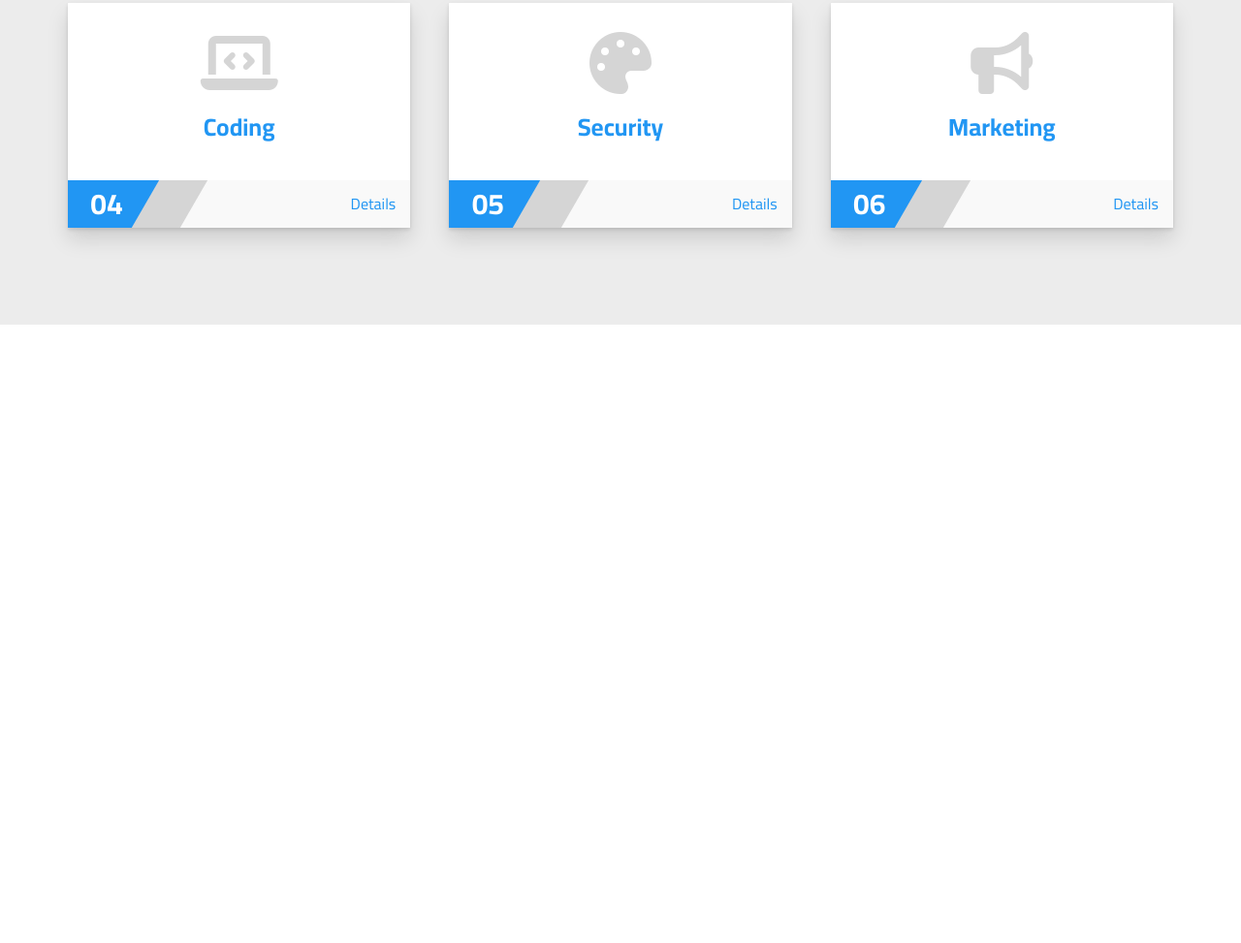
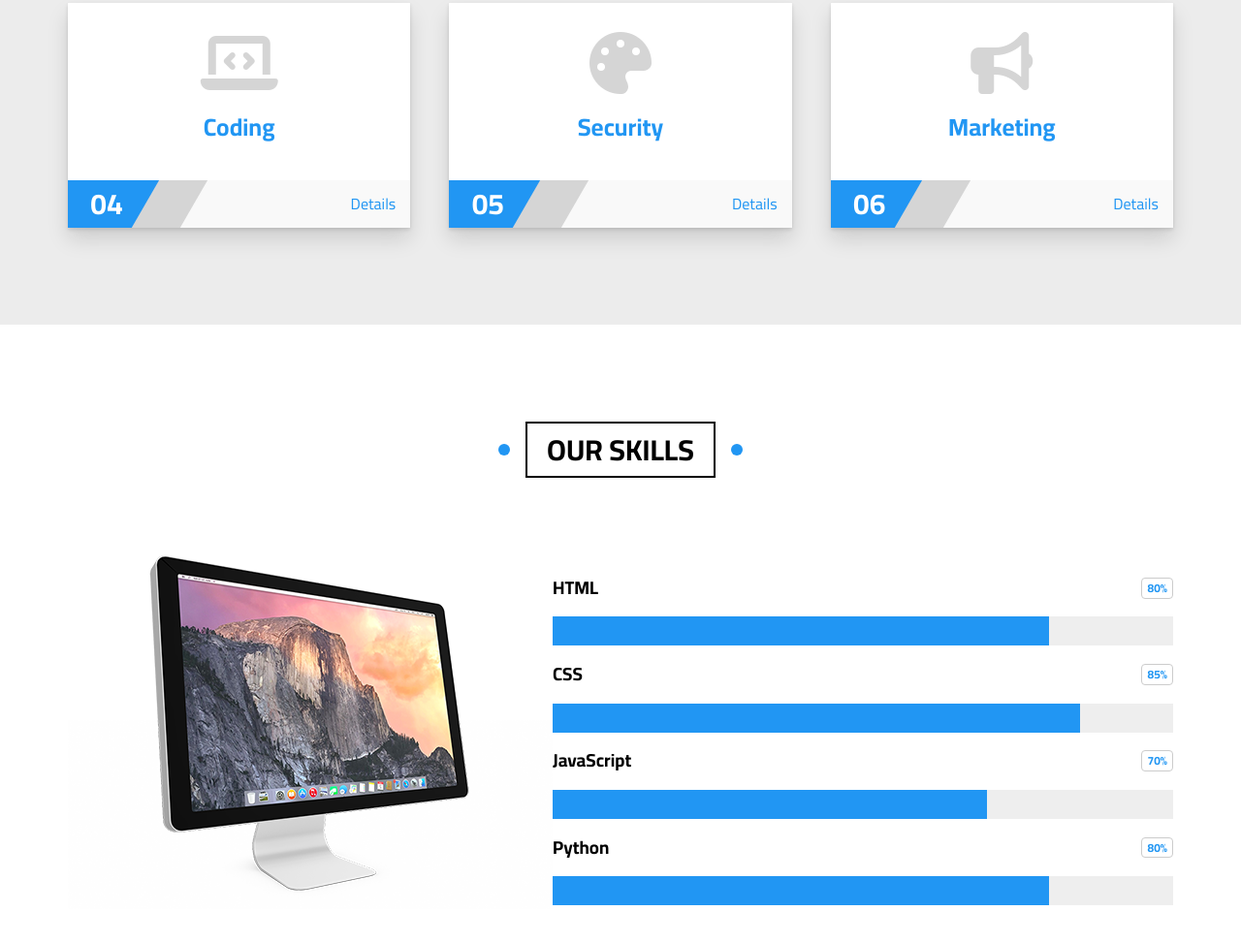
Before and after one commit to ebrahim113/HTML_and_CSS_Template_Three, a plain HTML site: page index.html in a window 1280 px wide. Shown: the part 7185-8158 px from the top of the page at 97% size. Before the commit the page ends 7520 px from the top, so only its background shows below. Drawn offline with Linux system fonts and the light colour scheme.

Commit message:
Finish our skills section

```diff
--- a/css/main.css
+++ b/css/main.css
@@ -886,13 +886,6 @@ li {
     transform: skewX(-30deg);
 }
 
-@media (max-width: 767px) {
-    .services .container .service .info::after {
-        height: calc(100% + .2px);
-        transform: skewX(-31deg);
-    }
-}
-
 .services .container .service .info {
     padding: 15px;
     text-align: right;
@@ -924,6 +917,79 @@ li {
 }
 
 /* End services section */
+
+/* Start our skills section */
+.our-skills {
+    padding: var(--main-padding) 0;
+}
+
+.our-skills .container {
+    display: flex;
+    align-items: center;
+}
+
+@media (max-width: 991px) {
+    .our-skills .container img {
+        display: none;
+    }
+}
+
+.our-skills .container .skills {
+    flex: 1;
+}
+
+.our-skills .container .skills .skill h3 {
+    display: flex;
+    justify-content: space-between;
+    align-items: center;
+    margin: 1em 0;
+    text-transform: capitalize;
+}
+
+.our-skills .container .skills .skill:nth-child(1) h3,
+.our-skills .container .skills .skill:nth-child(2) h3 {
+    text-transform: uppercase;
+}
+
+.our-skills .container .skills .skill h3 span {
+    padding: 3px 5px;
+    border-radius: 4px;
+    color: var(--main-color);
+    font-size: 12px;
+    border: 1px solid #ccc;
+}
+
+.our-skills .container .skills .skill .progress {
+    height: 30px;
+    background-color: #eee;
+    position: relative;
+}
+
+.our-skills .container .skills .skill .progress span {
+    height: 100%;
+    position: absolute;
+    top: 0;
+    left: 0;
+    background-color: var(--main-color);
+}
+
+.our-skills .container .skills .skill:nth-child(1) .progress span {
+    width: 80%;
+}
+
+.our-skills .container .skills .skill:nth-child(2) .progress span {
+    width: 85%;
+}
+
+.our-skills .container .skills .skill:nth-child(3) .progress span {
+    width: 70%;
+}
+
+.our-skills .container .skills .skill:nth-child(4) .progress span {
+    width: 80%;
+}
+
+/* End our skills section */
 
 /* Start animations */
 @keyframes up-and-down {
--- a/index.html
+++ b/index.html
@@ -600,6 +600,53 @@
         </div>
     </div>
     <!-- End services section -->
+
+    <!-- Start our skills section -->
+    <div id="skills" class="our-skills">
+        <h2 class="main-title">our skills</h2>
+        <div class="container">
+            <img src="images/skills.png" alt="skills">
+            <div class="skills">
+                <div class="skill">
+                    <h3>
+                        html
+                        <span>80%</span>
+                    </h3>
+                    <div class="progress">
+                        <span data-width="80%"></span>
+                    </div>
+                </div>
+                <div class="skill">
+                    <h3>
+                        css
+                        <span>85%</span>
+                    </h3>
+                    <div class="progress">
+                        <span data-width="85%"></span>
+                    </div>
+                </div>
+                <div class="skill">
+                    <h3>
+                        javaScript
+                        <span>70%</span>
+                    </h3>
+                    <div class="progress">
+                        <span data-width="70%"></span>
+                    </div>
+                </div>
+                <div class="skill">
+                    <h3>
+                        python
+                        <span>80%</span>
+                    </h3>
+                    <div class="progress">
+                        <span data-width="80%"></span>
+                    </div>
+                </div>
+            </div>
+        </div>
+    </div>
+    <!-- End our skills section -->
 </body>
 
 </html>
```
